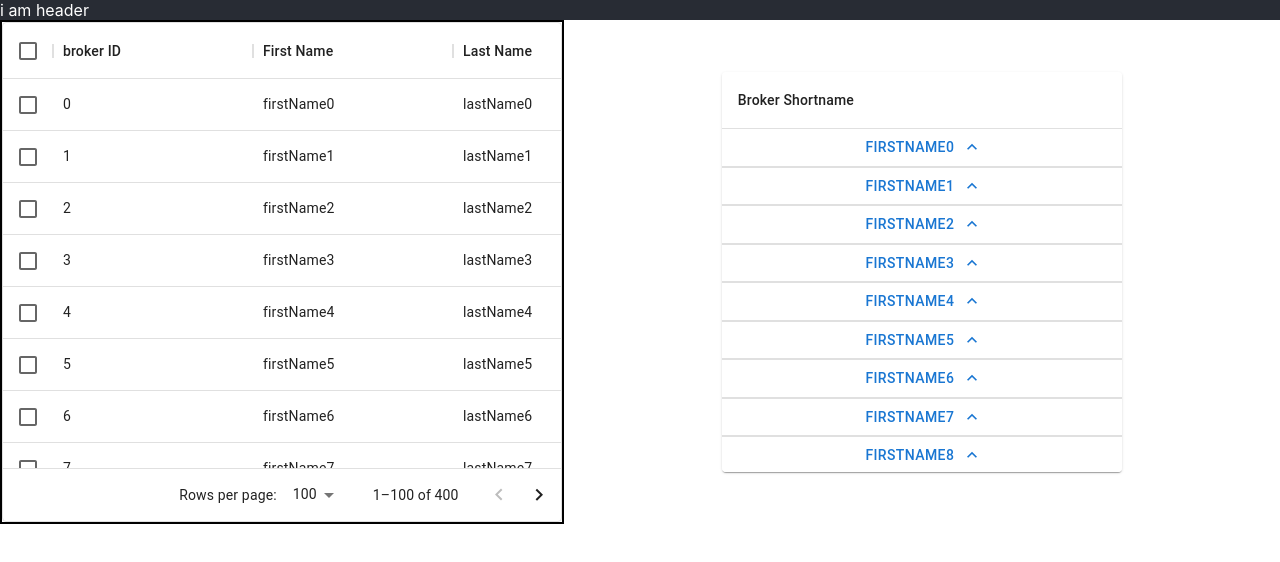
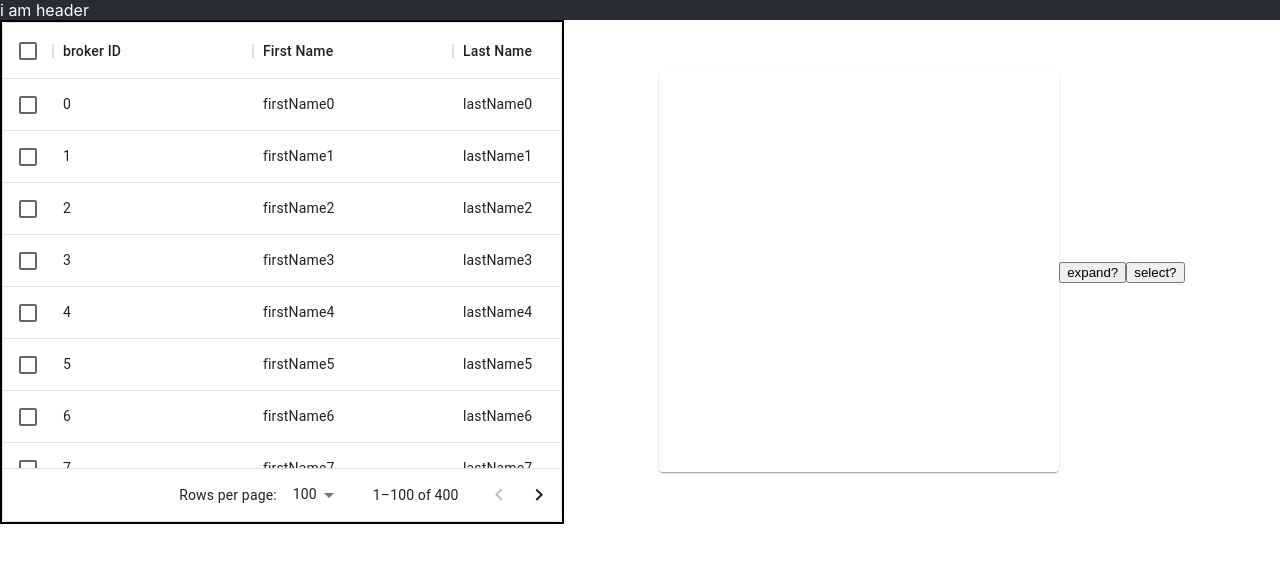
Before and after one commit to kangseoncho/large-list-test, a React (Create React App) app: page / in a window 1280 px wide. Shown: the top 562 px of the page. Built offline with nearby package versions, Linux system fonts and the light colour scheme.

Commit message:
implement treeView to generate list

```diff
--- a/package.json
+++ b/package.json
@@ -6,11 +6,15 @@
     "@emotion/react": "^11.7.1",
     "@emotion/styled": "^11.6.0",
     "@mui/icons-material": "^5.3.1",
+    "@mui/lab": "^5.0.0-alpha.68",
     "@mui/material": "^5.4.0",
     "@mui/x-data-grid": "^5.5.0",
     "@testing-library/jest-dom": "^5.16.2",
     "@testing-library/react": "^12.1.2",
     "@testing-library/user-event": "^13.5.0",
+    "ag-grid-community": "^27.0.0",
+    "ag-grid-react": "^27.0.0",
+    "material-table": "^1.69.3",
     "react": "^17.0.2",
     "react-dom": "^17.0.2",
     "react-infinite-scroll-component": "^6.1.0",
--- a/src/component/BusinessPartnerListSample.js
+++ b/src/component/BusinessPartnerListSample.js
@@ -1,8 +1,10 @@
 
 import LargeListMuiTable from './../component/list-generation-templates/LargeListMuiTable';
+
 import LargeListGrid from './../component/grid/LargeListGrid';
 import LargeListData from './data/LargeListData';
 import { useState, useEffect } from 'react';
+import LargeListMuiTreeView from './../component/list-generation-templates/LargeListMuiTreeView';
 
 const BusinessPartnerListSample =  () => {
     const [gridRows,setGridRows] = useState([]);
@@ -22,7 +24,7 @@ const BusinessPartnerListSample =  () => {
             />
 
 			<div className="list-holder">
-				<LargeListMuiTable selectedGridRow={selectedGridRow} />
+				<LargeListMuiTreeView selectedGridRow={selectedGridRow} />
 			</div>
 		</div>
     )
--- a/src/component/list-generation-templates/LargeListMuiTable.js
+++ b/src/component/list-generation-templates/LargeListMuiTable.js
@@ -45,7 +45,7 @@ const LargeListMuiTable = ({ selectedGridRow }) => {
         }
         if(selectedGridRow !== null && selectedGridRow.length === 1) {
             handleOpenState(selectedGridRow[0])
-            handleSelectionState(selectedGridRow[0])
+            // handleSelectionState(selectedGridRow[0])
             executeScroll(selectedGridRow[0])
             return listState[selectedGridRow[0]].selected;
         };
--- /dev/null
+++ b/src/component/list-generation-templates/LargeListMuiTreeView.js
@@ -0,0 +1,92 @@
+import ExpandMoreIcon from '@mui/icons-material/ExpandMore';
+import ChevronRightIcon from '@mui/icons-material/ChevronRight';
+import { Box } from '@mui/material';
+import { Button } from '@mui/material';
+import Paper from '@mui/material/Paper';
+import LargeListData from '../data/LargeListData';
+import { useEffect, useState, createRef } from 'react';
+import { TreeView, TreeItem } from '@mui/lab'
+
+
+const LargeListMuiTreeView = ({ selectedGridRow }) => {
+    const [largeListData, setLargeListData] = useState([]);
+    useEffect(() => {
+        setLargeListData(LargeListData);
+    }, []);
+
+    const [expanded, setExpanded] = useState([]);
+    const [selected, setSelected] = useState([]);
+
+    const handleExpand = (event, nodeIds) => {
+        console.log("toggle node ids: ", nodeIds)
+        setExpanded(nodeIds);
+    };
+
+    const handleSelect = (event, nodeIds) => {
+        console.log("selected node ids: ", nodeIds)
+        setSelected(nodeIds);
+    };
+
+    const handleExpandClick = () => {
+        const mainBrokerNodeIds = [];
+        largeListData.forEach((item, index) => {
+            mainBrokerNodeIds.push(item.id.toString());
+        });
+        setExpanded((oldExpanded) =>
+            oldExpanded.length === 0 ? mainBrokerNodeIds : [],
+        );
+        console.log("expand changed? ", expanded)
+    };
+
+    const handleSelectClick = () => {
+        const allBrokerNodeIds = [];
+        largeListData.forEach((item, index) => {
+            allBrokerNodeIds.push(item.id.toString());
+        });
+        setSelected((oldSelected) =>
+            oldSelected.length === 0 ? allBrokerNodeIds : [],
+        );
+        console.log("selected changed? ", selected)
+    };
+
+
+    const generateBusinessPartnerList =  largeListData.map((businessPartner, index) => {
+        return (
+            <TreeItem key={businessPartner.id} nodeId={businessPartner.id.toString()} label={businessPartner.lastName}>
+                {businessPartner.businessDetails.map((detail, i) => {
+                    return (
+                        // need logic in here to decorate where detail.id == businessPartner.id
+                        // or something like it
+                        <TreeItem key={i} nodeId={"d-" + detail.id.toString()} label={detail.city} />
+                    );
+                })}
+            </TreeItem>
+        );
+    });
+
+
+    return (
+        <>
+            <Box component={Paper} sx={{ height:"400px", width:"400px", overflowY: 'auto'  }}>
+                <TreeView
+                    aria-label="business-partner-list-tree-view"
+                    defaultCollapseIcon={<ExpandMoreIcon />}
+                    defaultExpandIcon={<ChevronRightIcon />}
+                    expanded={expanded}
+                    selected={selected}
+                    onNodeToggle={handleExpand}
+                    onNodeSelect={handleSelect}
+                    multiSelect
+                >
+                    {generateBusinessPartnerList}
+                </TreeView>
+            </Box>
+            <Box>
+                <button onClick={handleExpandClick}>expand?</button>
+                <button onClick={handleSelectClick}>select?</button>
+            </Box>
+        </>
+    )
+}
+
+export default LargeListMuiTreeView;
```
Also changed, not shown: 1 other file (tests, documents, lock files or other folders).
